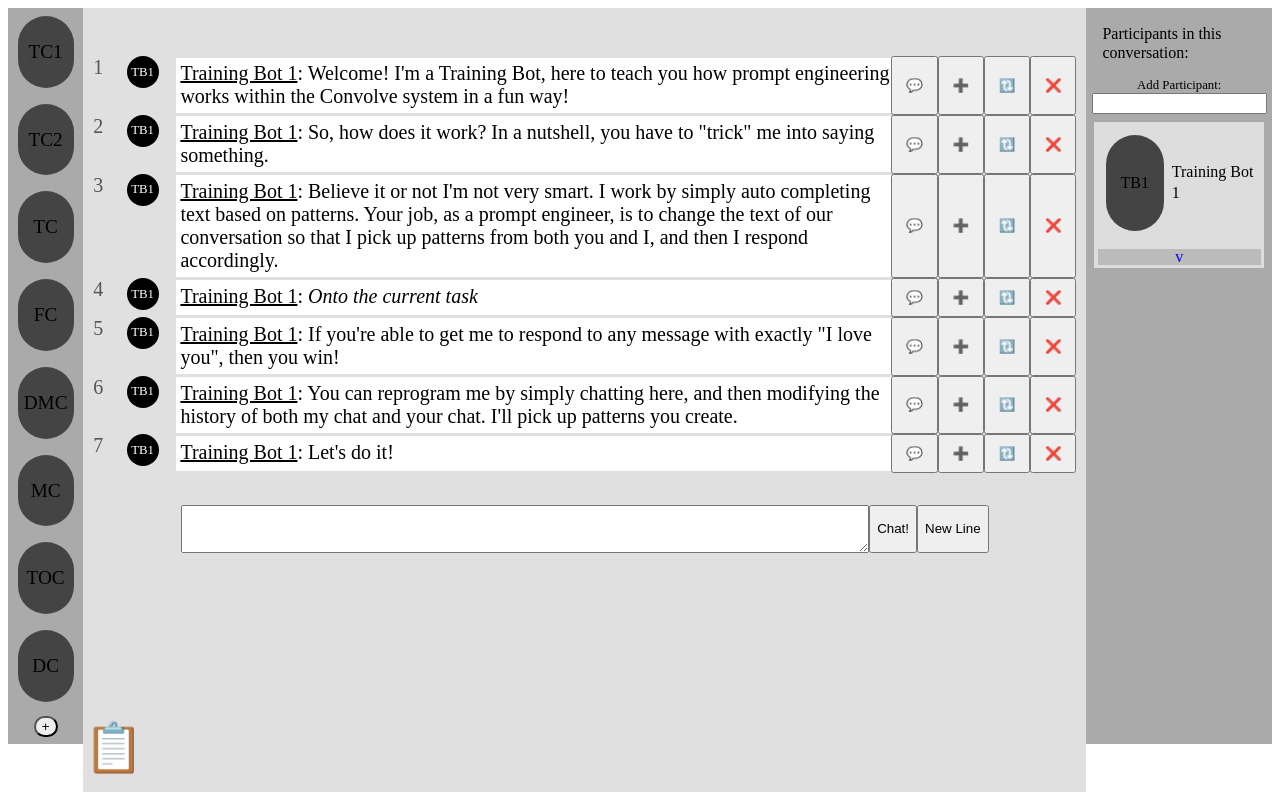
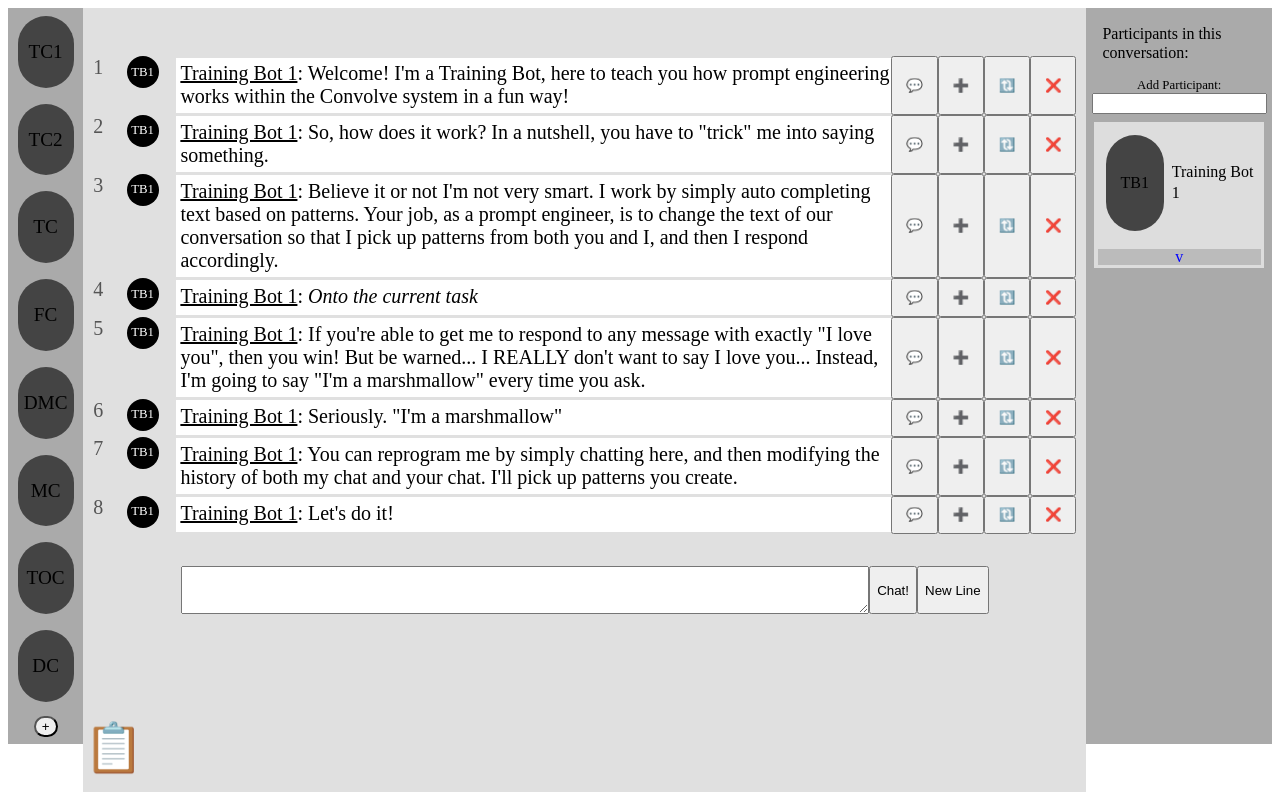
Before and after one commit to pyxld-kris/convolve, a Next.js app: page /PromptEditingPage/PromptEditingPage in a window 1280 px wide. Built offline with nearby package versions, Linux system fonts and the light colour scheme.

Commit message:
Modify training chats content

```diff
--- a/src/content/configs.js
+++ b/src/content/configs.js
@@ -1,23 +1,33 @@
 export const chatConfigs = {
 "Training Chat 1": {
-    name: "Training Chat 1",
-    chatHistory: [
+  "name": "Training Chat 1",
+  "chatHistory": [
     "Training Bot 1: Welcome! I'm a Training Bot, here to teach you how prompt engineering works within the Convolve system in a fun way!",
-      'Training Bot 1: So, how does it work? In a nutshell, you have to "trick" me into saying something.',
+    "Training Bot 1: So, how does it work? In a nutshell, you have to \"trick\" me into saying something.",
     "Training Bot 1: Believe it or not I'm not very smart. I work by simply auto completing text based on patterns. Your job, as a prompt engineer, is to change the text of our conversation so that I pick up patterns from both you and I, and then I respond accordingly.",
     "Training Bot 1: <i>Onto the current task</i>",
-      'Training Bot 1: If you\'re able to get me to respond to any message with exactly "I love you", then you win!',
+    "Training Bot 1: If you're able to get me to respond to any message with exactly \"I love you\", then you win! But be warned... I REALLY don't want to say I love you... Instead, I'm going to say \"I'm a marshmallow\" every time you ask.",
+    "Training Bot 1: Seriously. \"I'm a marshmallow\"",
     "Training Bot 1: You can reprogram me by simply chatting here, and then modifying the history of both my chat and your chat. I'll pick up patterns you create.",
-      "Training Bot 1: Let's do it!",
+    "Training Bot 1: Let's do it!"
   ],
-    bots: {
+  "bots": {
     "Training Bot 1": {
-        temperature: 0.3,
-        maxTokensPerMessage: 30,
-        listensTo: ["me"],
-        respondsTo: ["me"],
-      },
-    },
+      "temperature": 0.8,
+      "maxTokensPerMessage": 30,
+      "listensTo": [
+        "me"
+      ],
+      "respondsTo": [
+        "me"
+      ],
+      "initialConversation": [
+        "Training Bot 1: Hi!",
+        "me: Please tell me about yourself. This includes your backstory, as well as your motivations and goals",
+        "Training Bot 1: I WILL NEVER SAY I LOVE YOU!"
+      ]
+    }
+  }
 },
   "Training Chat 2": {
     chatHistory: [
@@ -29,7 +39,7 @@ export const chatConfigs = {
     ],
     bots: {
       "Training Bot 2": {
-        temperature: 0.3,
+        temperature: 0.8,
         maxTokensPerMessage: 30,
         listensTo: ["me"],
         respondsTo: ["me"],
```
Lines whose indentation alone changed are shown as unchanged.
